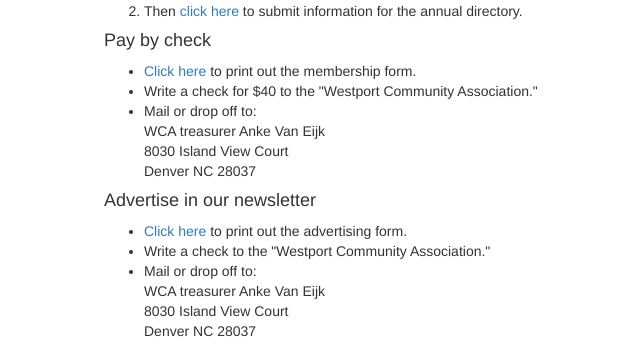
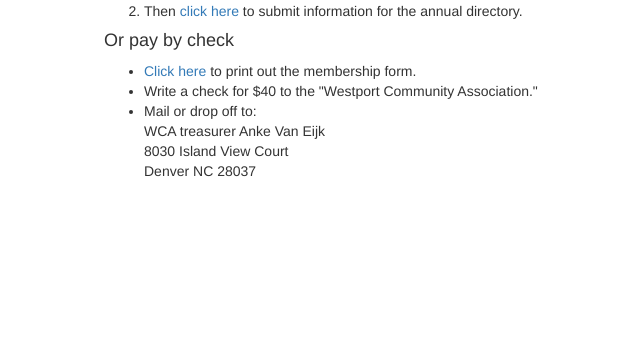
Before and after one commit to hpaasch/westport, a Django app: page / in a window 1280 px wide. Shown: the part 656-1007 px from the top of the page, without its empty margins (581-1221 px from the left). After the commit the page ends 833 px from the top, so only its background shows below. Run offline with Django 3.2, Linux system fonts and the light colour scheme; data that the repository does not hold is empty; parts of the project's set-up code (start-up, migrations or seed data) failed here and were passed over; some libraries are stand-ins or nearby versions.

Commit message:
removed advertising from homepage

```diff
--- a/templates/index.html
+++ b/templates/index.html
@@ -36,49 +36,22 @@
           <li>Then <a href={% url 'create_account_view' %}>click here </a>to submit information for the annual directory</a>.</li>
         </ol>
 
-
-        <h4>Pay by check</h4>
+        <h4>Or pay by check</h4>
 
         <ul>
           <li><a href={% static "nabes_app/img/membership_form.pdf" %} >Click here</a> to print out the membership form.</li>
           <li>Write a check for $40 to the "Westport Community Association."</li>
           <li>Mail or drop off to: <br> WCA treasurer Anke Van Eijk <br> 8030 Island View Court <br> Denver NC 28037</li>
         </ul>
-        <!-- <h4>Provide directory information</h4>
-        <ul>
-          <li><a href={% url 'create_account_view' %}>Click here</a> to create an account.</li>
-          <li>WCA publishes a directory of residents each year.</li>
-          <li>We do not sell or share our neighborhood list.</li>
-        </ul> -->
-        <h4>Advertise in our newsletter</h4>
-        <ul>
-          <li><a href={% static "nabes_app/img/membership_form.pdf" %} >Click here</a> to print out the advertising form.</li>
-          <li>Write a check to the "Westport Community Association."</li>
-          <li>Mail or drop off to: <br> WCA treasurer Anke Van Eijk <br> 8030 Island View Court <br> Denver NC 28037</li>
-        </ul>
+
     </div>
   </div>
 </div>
 {% endblock %}
 
-<h2>Join now!</h2>
-  <h4>Create a Westport account and pay online</h4>
-  <ul>
-    <li><a href={% url 'create_account_view' %}>Click here</a> to create an account.</li>
-    <li>Your information will be used in the neighborhood directory.</li>
-    <li>We do not sell or share our neighborhood list.</li>
-  </ul>
-  <h4>Pay by check</h4>
-
-  <ul>
-    <li><a href={% static "nabes_app/img/membership_form.pdf" %} >Click here</a> to print out the membership form.</li>
-    <li>Write a check to the "Westport Community Association."</li>
-    <li>Mail or drop off: <br> Anke Van Eijk <br> 8030 Island View Court <br> Denver NC 28037</li>
-  </ul>
-  <h4>Want to advertise in our newsletter?</h4>
-  <ul>
-    <li><a href={% static "nabes_app/img/membership_form.pdf" %} >Click here</a> to print out the advertising form.</li>
-    <li>Starting price is $50.</li>
-    <li>Write a check to the "Westport Community Association."</li>
-    <li>Mail or drop off: <br> Anke Van Eijk <br> 8030 Island View Court <br> Denver NC 28037</li>
-  </ul>
+<h4>Advertise in our newsletter</h4>
+<ul>
+  <li><a href={% static "nabes_app/img/membership_form.pdf" %} >Click here</a> to print out the advertising form.</li>
+  <li>Write a check to the "Westport Community Association."</li>
+  <li>Mail or drop off to: <br> WCA treasurer Anke Van Eijk <br> 8030 Island View Court <br> Denver NC 28037</li>
+</ul>
```
